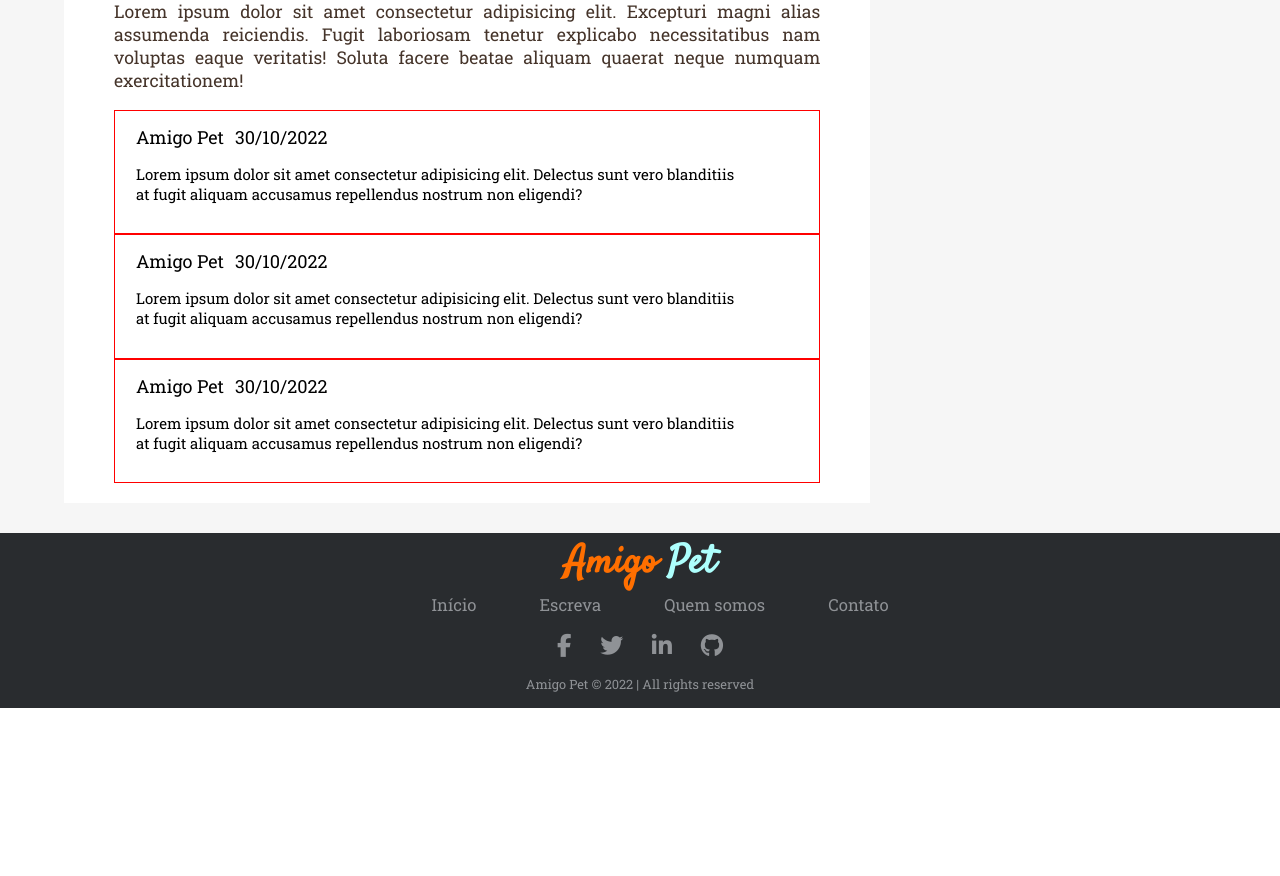
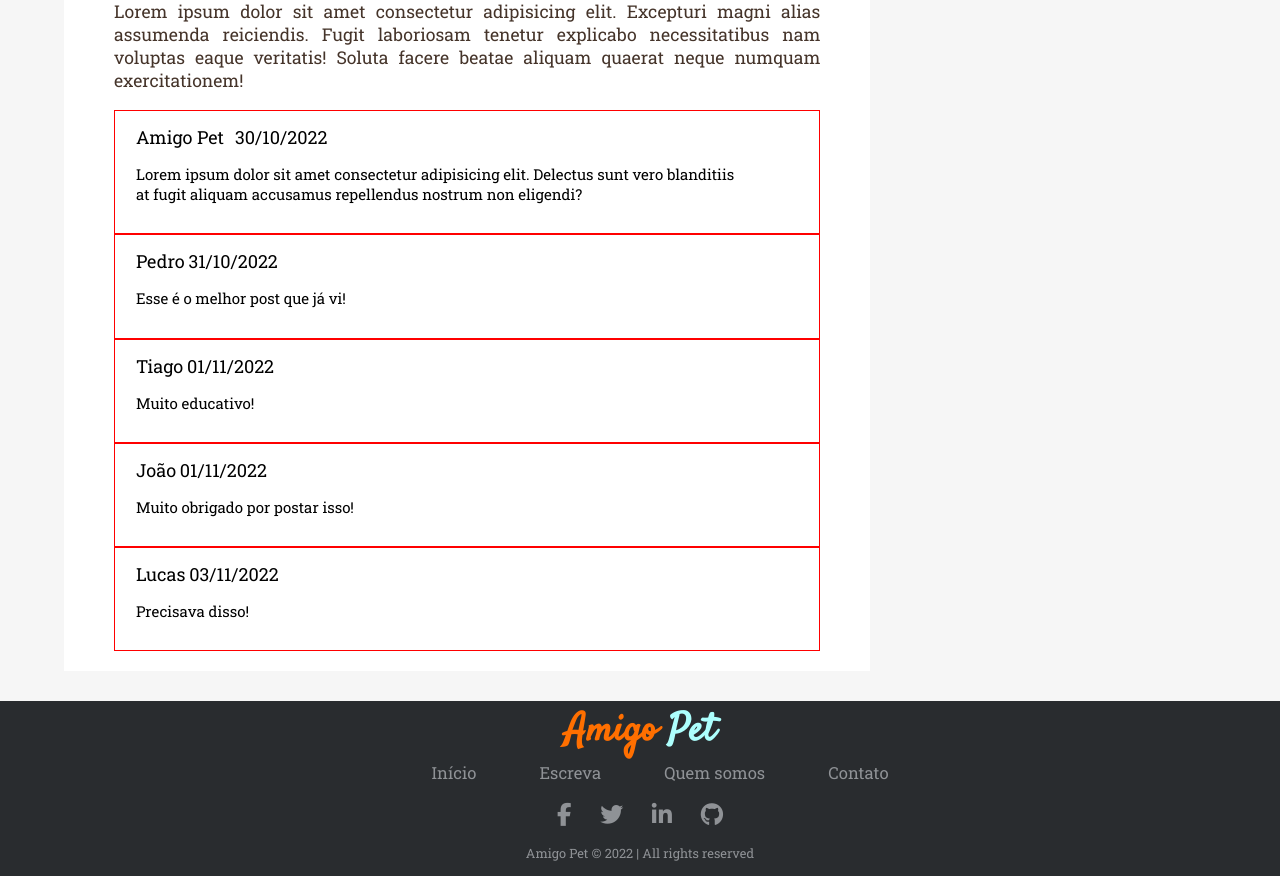
Before and after one commit to ICEI-PUC-Minas-PMV-ADS/pmv-ads-2022-2-e1-proj-web-t8-portal-pets, a PHP site: page /site/post.html in a window 1280 px wide. Shown: the part 1112-1988 px from the top of the page. Before the commit the page ends 1820 px from the top, so only its background shows below. Run offline with PHP 8.4, Linux system fonts and the light colour scheme; some libraries are stand-ins or nearby versions; some web fonts are replaced.

Commit message:
ajuste de comentários

```diff
--- a/src/css/style.css
+++ b/src/css/style.css
@@ -305,11 +305,6 @@ header .menu-toggle {
     font-size: 15px;
 }
 
-/* .content .main-content.post .comments .comment-box span{
-    margin: 0px;
-    padding-left: 5px;
-} */
-
 /* .content .main-content.post .comments .comment-box p{
     margin: 0px;
     padding-left: 5px;
--- a/src/home.html
+++ b/src/home.html
@@ -127,7 +127,7 @@
                         <i class="far fa-calendar"><span> 30/10/2022</span></i>
                         <p class="preview-text">
                             Lorem ipsum dolor sit amet consectetur adipisicing elit.
-                            Odio, soluta nemo saepe consequuntur placeat reiciendis.
+                            Odio, soluta nemo.
                         </p>
                         <a href="site/post.html" class="btn read-more">Leia Mais</a>
                     </div>
@@ -141,7 +141,7 @@
                         <i class="far fa-calendar"><span> 28/10/2022</span></i>
                         <p class="preview-text">
                             Lorem ipsum dolor sit amet consectetur adipisicing elit.
-                            Odio, soluta nemo saepe consequuntur placeat reiciendis.
+                            Odio, soluta nemo.
                         </p>
                         <a href="site/post.html" class="btn read-more">Leia Mais</a>
                     </div>
@@ -155,7 +155,7 @@
                         <i class="far fa-calendar"><span> 14/10/2022</span></i>
                         <p class="preview-text">
                             Lorem ipsum dolor sit amet consectetur adipisicing elit.
-                            Odio, soluta nemo saepe consequuntur placeat reiciendis.
+                            Odio, soluta nemo.
                         </p>
                         <a href="site/post.html" class="btn read-more">Leia Mais</a>
                     </div>
--- a/src/js/script.js
+++ b/src/js/script.js
@@ -37,3 +37,15 @@ $(document).ready(function() {
           ]
       });
 });
+
+var comment = [
+  {"name":"Pedro", "date":"31/10/2022", "text":"Esse é o melhor post que já vi!"},
+  {"name":"Tiago", "date":"01/11/2022", "text":"Muito educativo!"},
+  {"name":"João", "date":"01/11/2022", "text":"Muito obrigado por postar isso!"},
+  {"name":"Lucas", "date":"03/11/2022", "text":"Precisava disso!"},
+]
+
+for (var i = 0; i < comment.length; i++) {
+  var html = "<div class='comment-box clearfix'><img src='https://via.placeholder.com/100' alt=''><div class='comment-content'><span class='comment-name'>"+comment[i].name+"</span>&nbsp;<span class='comment-date'>"+comment[i].date+"</span><p class='comment-text'>"+comment[i].text+"</p></div></div>";
+  $(".comments").append(html);
+}
--- a/src/site/post.html
+++ b/src/site/post.html
@@ -64,24 +64,6 @@
 
                 <!-- Comments -->
                 <div class="comments">
-                    <div class="comment-box clearfix">
-                        <img src="https://via.placeholder.com/100" alt="">
-                        <div class="comment-content">
-                            <span class="comment-name">Amigo Pet</span>
-                            &nbsp;
-                            <span class="comment-date">30/10/2022</span>
-                            <p class="comment-text">Lorem ipsum dolor sit amet consectetur adipisicing elit. Delectus sunt vero blanditiis at fugit aliquam accusamus repellendus nostrum non eligendi?</p>
-                        </div>
-                    </div>
-                    <div class="comment-box clearfix">
-                        <img src="https://via.placeholder.com/100" alt="">
-                        <div class="comment-content">
-                            <span class="comment-name">Amigo Pet</span>
-                            &nbsp;
-                            <span class="comment-date">30/10/2022</span>
-                            <p class="comment-text">Lorem ipsum dolor sit amet consectetur adipisicing elit. Delectus sunt vero blanditiis at fugit aliquam accusamus repellendus nostrum non eligendi?</p>
-                        </div>
-                    </div>
                     <div class="comment-box clearfix">
                         <img src="https://via.placeholder.com/100" alt="">
                         <div class="comment-content">
```
